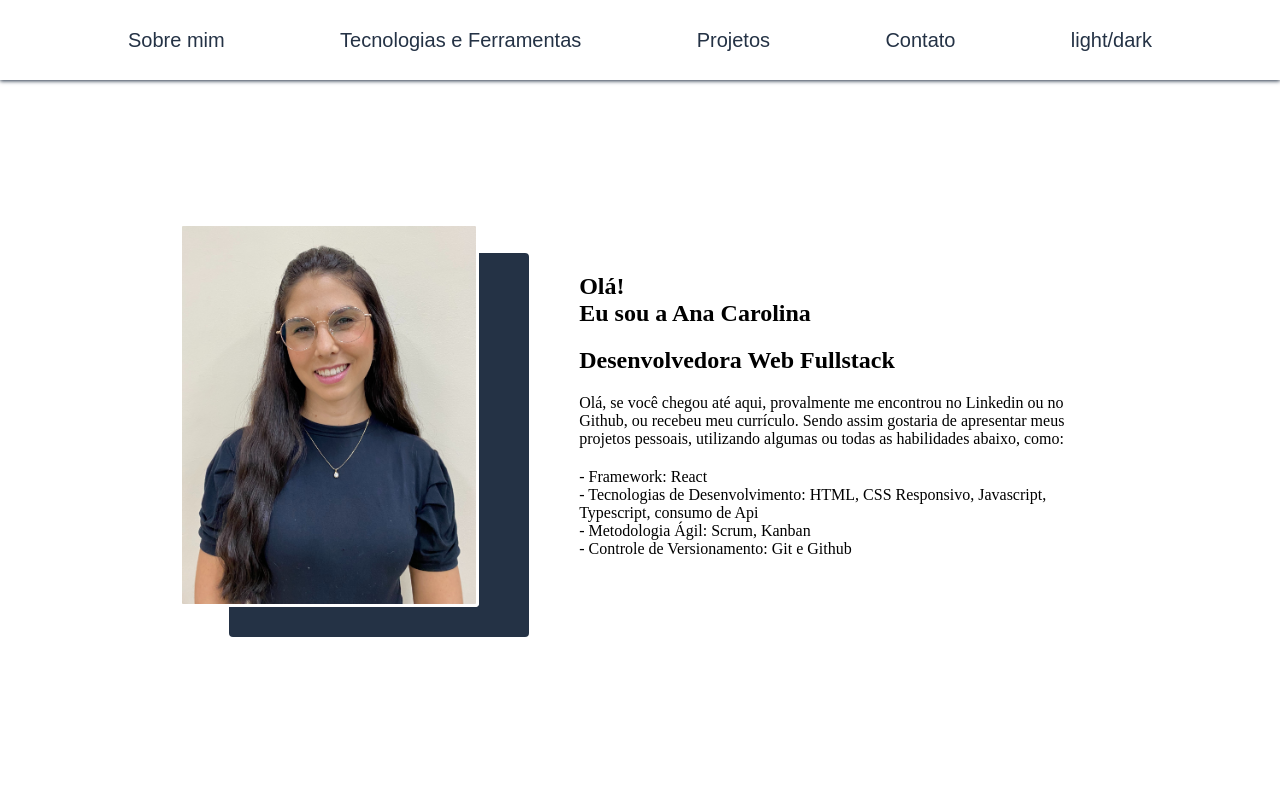
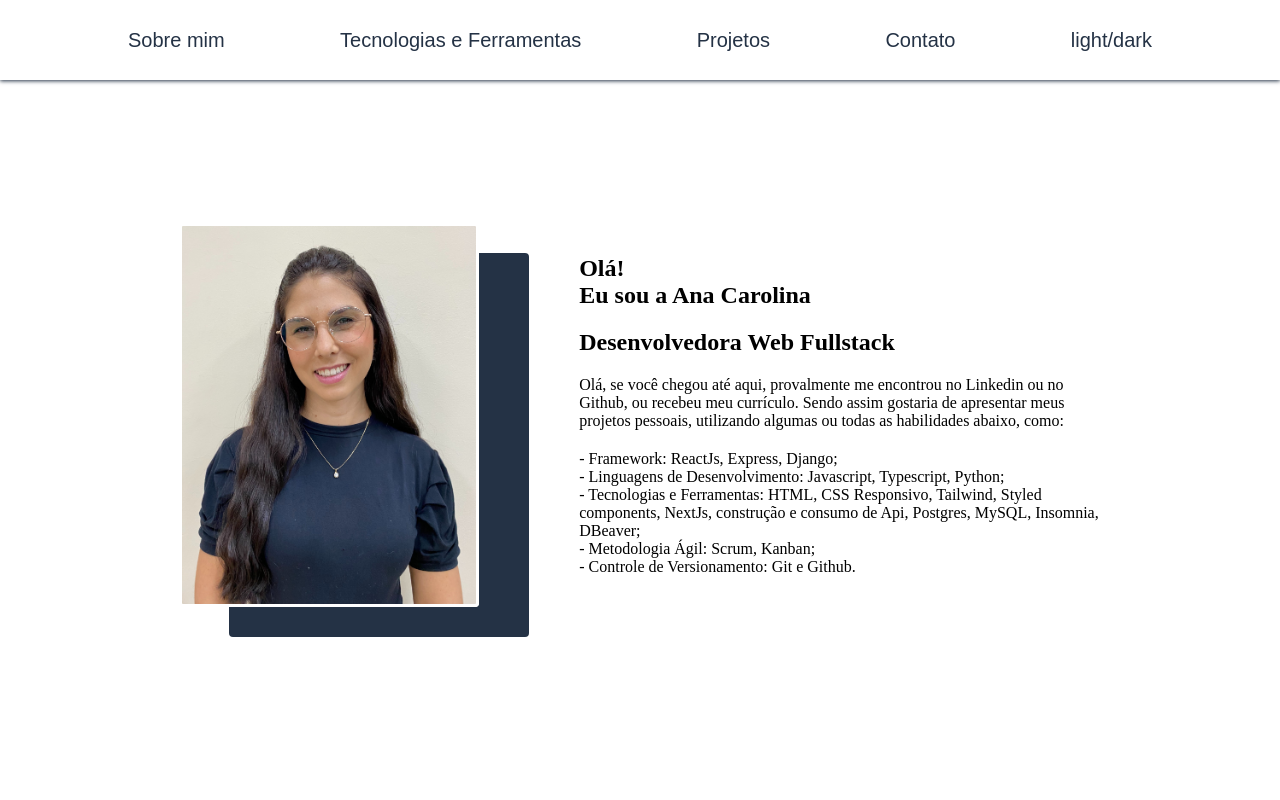
Before and after one commit to CarolinaOlivaCruz/my-portfolio, a React (Create React App) app: page / in a window 1280 px wide. Shown: the top 800 px of the page. Built offline with nearby package versions, Linux system fonts and the light colour scheme.

Commit message:
fix: update skills

```diff
--- a/src/components/SobreMim/index.jsx
+++ b/src/components/SobreMim/index.jsx
@@ -22,13 +22,17 @@ const SobreMim = () => {
           habilidades abaixo, como:
         </p>
         <ul>
-          <li>- Framework: React </li>
+          <li>- Framework: ReactJs, Express, Django;</li>
           <li>
-            - Tecnologias de Desenvolvimento: HTML, CSS Responsivo, Javascript,
-            Typescript, consumo de Api{" "}
+            - Linguagens de Desenvolvimento: Javascript, Typescript, Python;
           </li>
-          <li>- Metodologia Ágil: Scrum, Kanban</li>
-          <li>- Controle de Versionamento: Git e Github</li>
+          <li>
+            - Tecnologias e Ferramentas: HTML, CSS Responsivo, Tailwind, Styled
+            components, NextJs, construção e consumo de Api, Postgres, MySQL,
+            Insomnia, DBeaver;
+          </li>
+          <li>- Metodologia Ágil: Scrum, Kanban;</li>
+          <li>- Controle de Versionamento: Git e Github.</li>
         </ul>
       </div>
     </StyledContainer>
```
